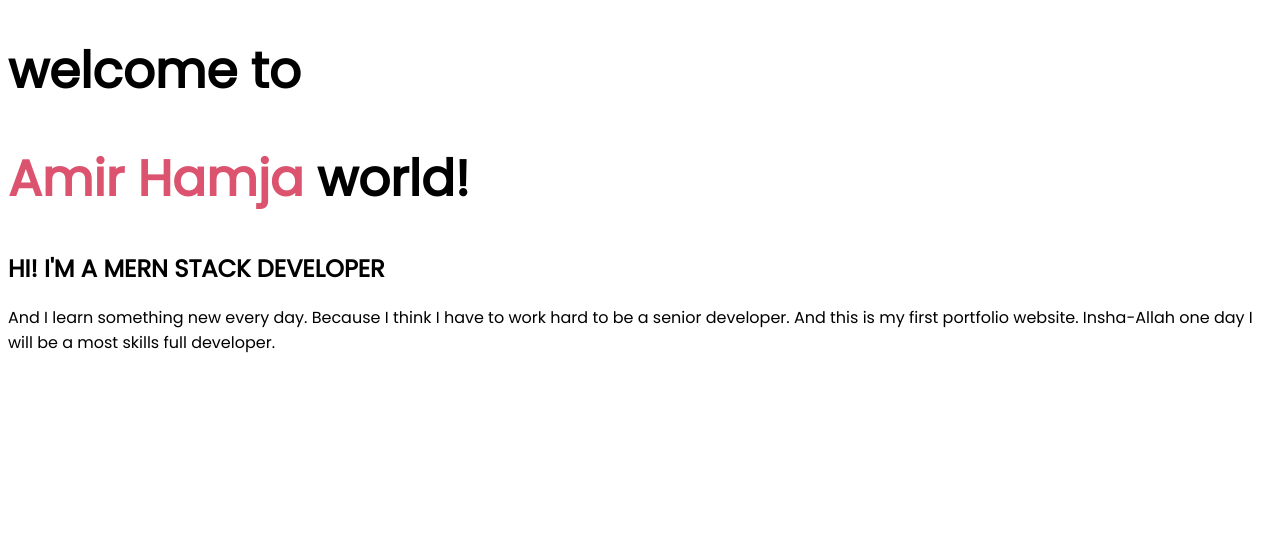
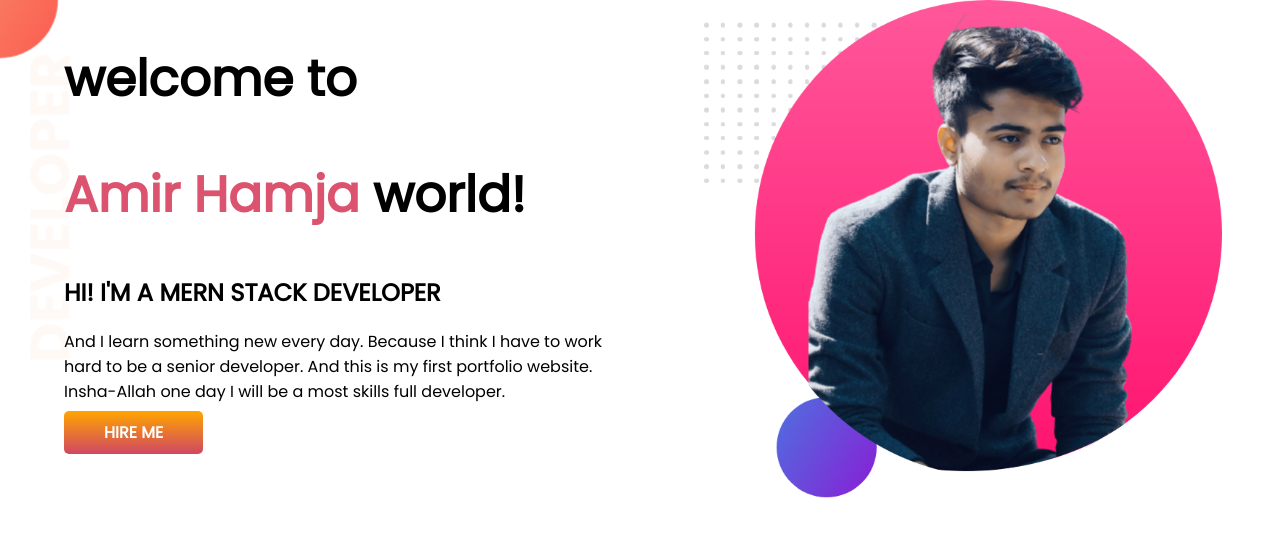
Before and after one commit to Amirhamja48/developer-protfolio, a plain HTML site: page index.html in a window 1280 px wide. Drawn offline with Linux system fonts and the light colour scheme.

Commit message:
add top sec:

```diff
--- a/index.html
+++ b/index.html
@@ -11,9 +11,17 @@
   <link rel="stylesheet" href="style.css">
 </head>
 <body>
-  <h1>welcome to</h1>
-  <h1><span class="name-color">Amir Hamja</span> world!</h1>
-  <h2>HI! I'M A MERN STACK DEVELOPER</h2>
-  <p>And I learn something new every day. Because I think I have to work hard to be a senior developer. And this is my first portfolio website. Insha-Allah one day I will be a most skills full developer.</p>
+    <section class="top-banner">
+        <div class="half-width">
+          <h1>welcome to</h1>
+          <h1><span class="name-color">Amir Hamja</span> world!</h1>
+          <h2>HI! I'M A MERN STACK DEVELOPER</h2>
+          <p>And I learn something new every day. Because I think I have to work hard to be a senior developer. And this is my first portfolio website. Insha-Allah one day I will be a most skills full developer.</p>
+          <a class="link-button" href="https://www.facebook.com/amir.hamja.9404362" target="_blank">HIRE ME</a>
+        </div>
+        <div class="half-width">
+          <img src="images/amirhamja-pic.png" alt="picture">
+        </div>
+    </section>
 </body>
 </html>
--- a/style.css
+++ b/style.css
@@ -1,9 +1,32 @@
-body{
-  font-family: 'Poppins', sans-serif;
+body {
+  font-family: "Poppins", sans-serif;
+  margin: 0;
 }
-h1{
+h1 {
   font-size: 50px;
 }
-.name-color{
+.name-color {
   color: rgb(219, 83, 110);
 }
+section {
+  display: flex;
+}
+.half-width {
+  width: 50%;
+  padding-left: 5%;
+}
+.half-width img {
+  width: 90%;
+}
+.link-button{
+  text-decoration:  none;
+  background-image: linear-gradient(orange, rgba(202, 46, 77, 0.877));
+  padding: 10px 40px;
+  border-radius: 5px;
+  color: white;
+  font-weight: 700;
+}
+.top-banner{
+  background-image: url(images/top-banner.png);
+  background-repeat: no-repeat;
+}
```
